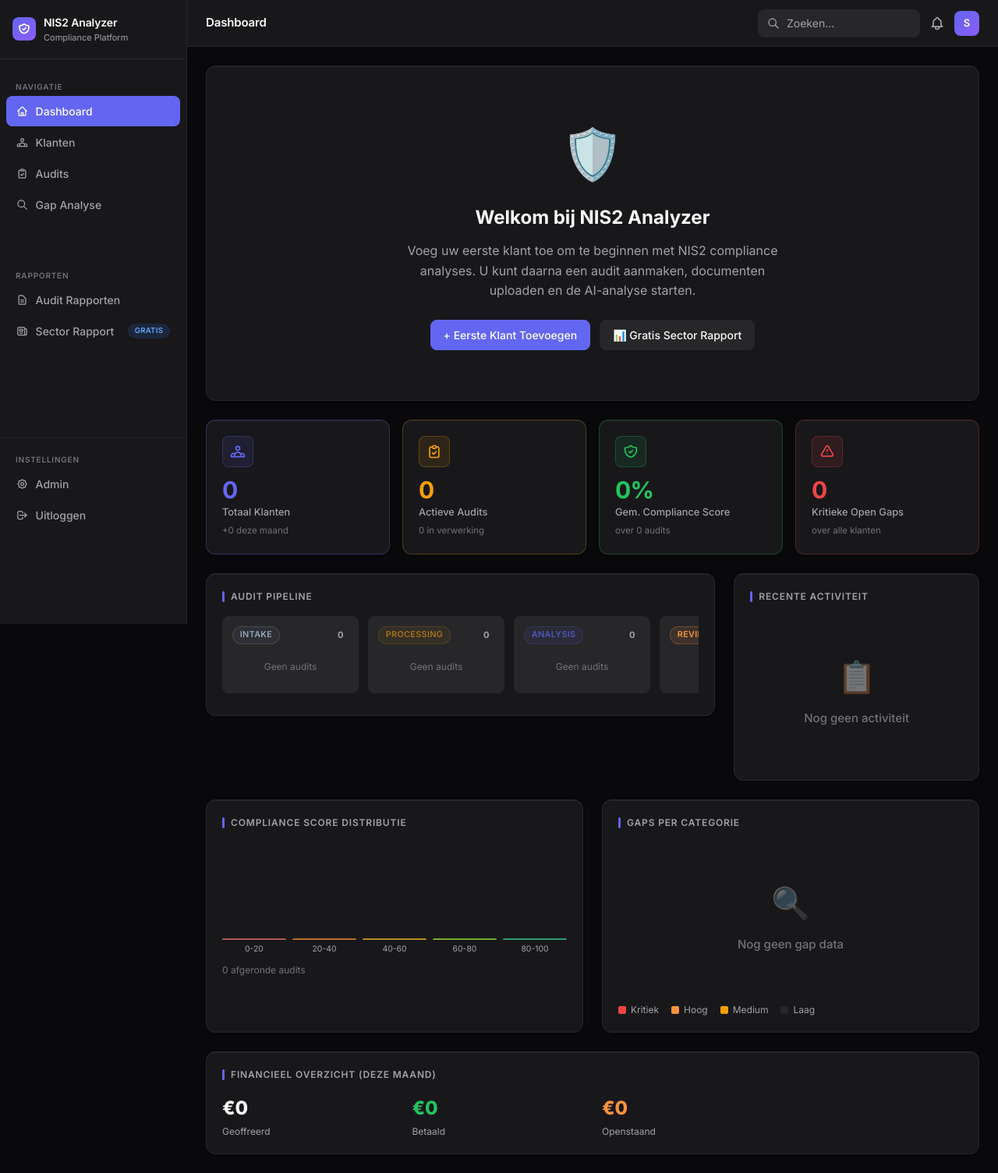
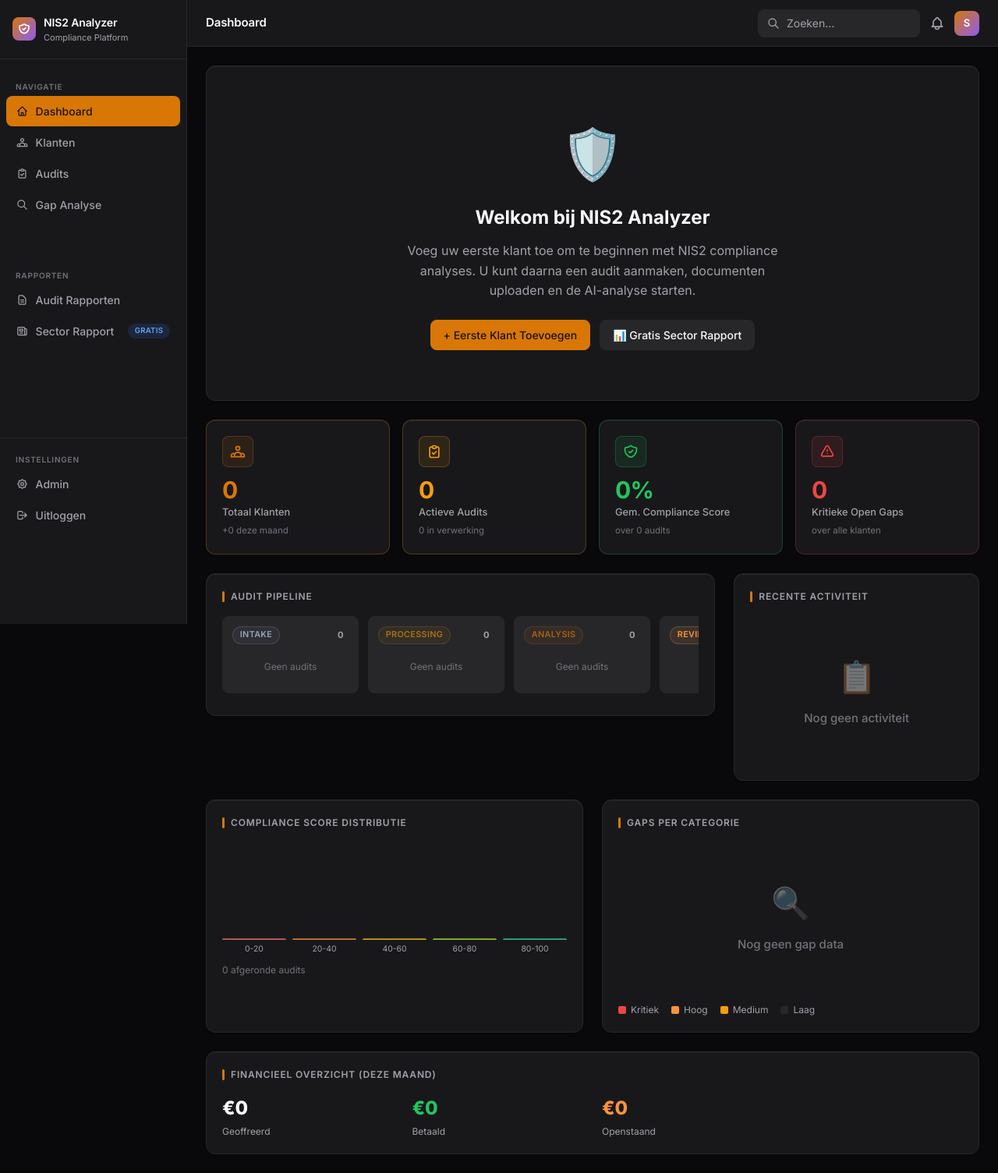
Before and after one commit to HM-aes/nis2-analyzer, a Django app: page /dashboard/ in a window 1280 px wide. Shown: the whole page at 78% size. Run offline with Django 4.2, Linux system fonts and the light colour scheme; the visitor is signed in with stand-in values (Sample User, id 1); data that the repository does not hold is empty; some libraries are stand-ins or nearby versions.

Commit message:
Recolor dashboard accent from indigo blue to dark amber
Swaps the primary brand accent (buttons, focus rings, active nav,
KPI highlights) from #6366f1 to #d97706 for consistency with the
marketing site's amber branding, including a Tailwind utility
override for classes the CDN generates outside the theme's CSS
variables. Primary-foreground switches to dark ink instead of white
to keep button text readable against the lighter amber background.

Co-Authored-By: Claude Sonnet 5 <noreply@anthropic.com>

```diff
--- a/static/dashboard/css/dashboard.css
+++ b/static/dashboard/css/dashboard.css
@@ -21,8 +21,8 @@
   --card-foreground: #fafafa;
   --popover: #18181b;
   --popover-foreground: #fafafa;
-  --primary: #6366f1;
-  --primary-foreground: #ffffff;
+  --primary: #d97706;
+  --primary-foreground: #1a1405;
   --secondary: #27272a;
   --secondary-foreground: #fafafa;
   --muted: #27272a;
@@ -33,10 +33,10 @@
   --destructive-foreground: #fca5a5;
   --border: #27272a;
   --input: #27272a;
-  --ring: #6366f1;
+  --ring: #d97706;
 
   /* semantic accent colours */
-  --accent-blue: #6366f1;
+  --accent-blue: #d97706;
   --accent-purple: #8b5cf6;
   --accent-cyan: #06b6d4;
   --accent-green: #22c55e;
@@ -55,7 +55,7 @@
   --text-secondary: var(--muted-foreground);
   --text-muted: #71717a;
 
-  --glow-blue: rgba(99, 102, 241, 0.12);
+  --glow-blue: rgba(217, 119, 6, 0.12);
   --glow-purple: rgba(139, 92, 246, 0.12);
   --glow-cyan: rgba(6, 182, 212, 0.10);
   --glow-green: rgba(34, 197, 94, 0.10);
@@ -165,17 +165,17 @@ body::after {
 }
 
 .kpi-card-blue {
-  border-color: rgba(99, 102, 241, 0.3);
+  border-color: rgba(217, 119, 6, 0.3);
 }
 
 .kpi-card-blue:hover {
-  border-color: rgba(99, 102, 241, 0.5);
-  box-shadow: 0 4px 16px rgba(99, 102, 241, 0.1);
+  border-color: rgba(217, 119, 6, 0.5);
+  box-shadow: 0 4px 16px rgba(217, 119, 6, 0.1);
 }
 
 .kpi-card-blue .kpi-icon-wrap {
-  background: rgba(99, 102, 241, 0.1);
-  border-color: rgba(99, 102, 241, 0.25);
+  background: rgba(217, 119, 6, 0.1);
+  border-color: rgba(217, 119, 6, 0.25);
 }
 
 .kpi-card-blue .kpi-value {
@@ -297,9 +297,9 @@ body::after {
 }
 
 .badge-analysis {
-  background: rgba(99, 102, 241, 0.1);
+  background: rgba(217, 119, 6, 0.1);
   color: var(--accent-blue);
-  border-color: rgba(99, 102, 241, 0.25);
+  border-color: rgba(217, 119, 6, 0.25);
   animation: pulse-bg 2s ease-in-out infinite;
 }
 
```
Also changed, not shown: other parts of static/dashboard/css/dashboard.css (+24 -12 lines).
